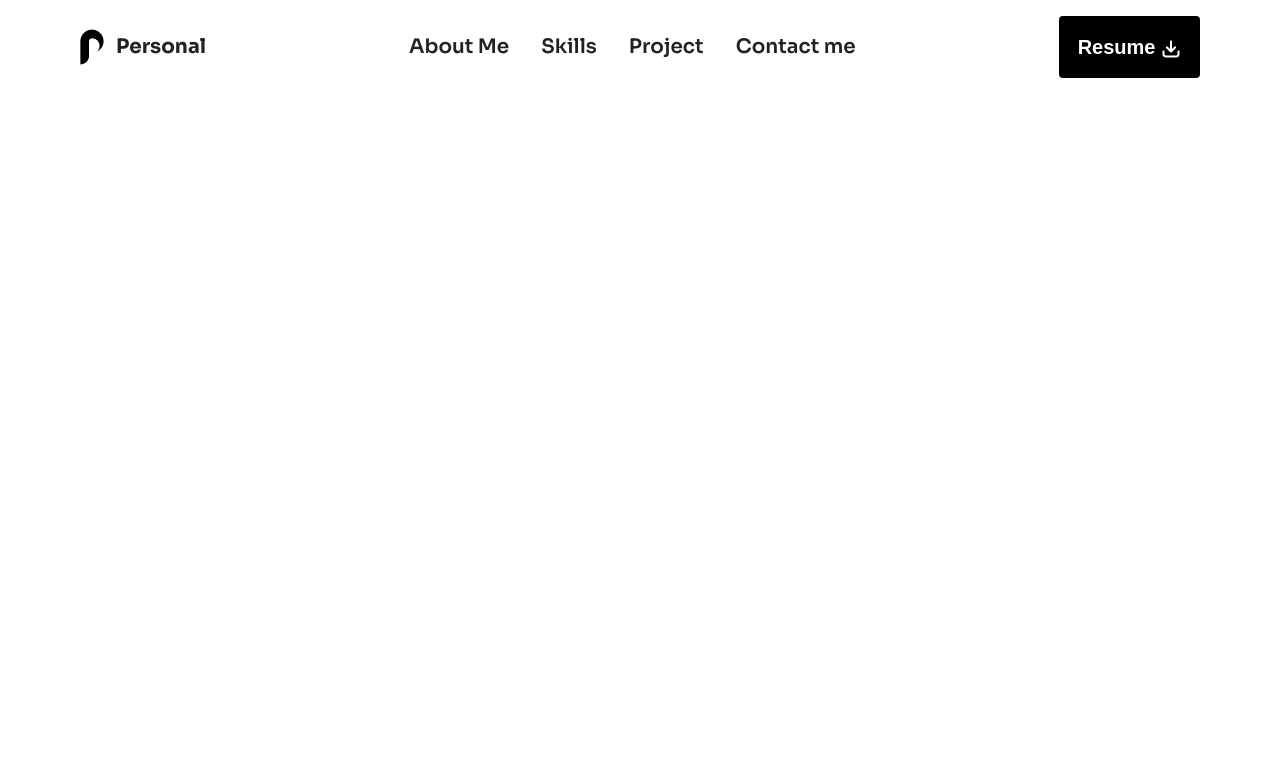
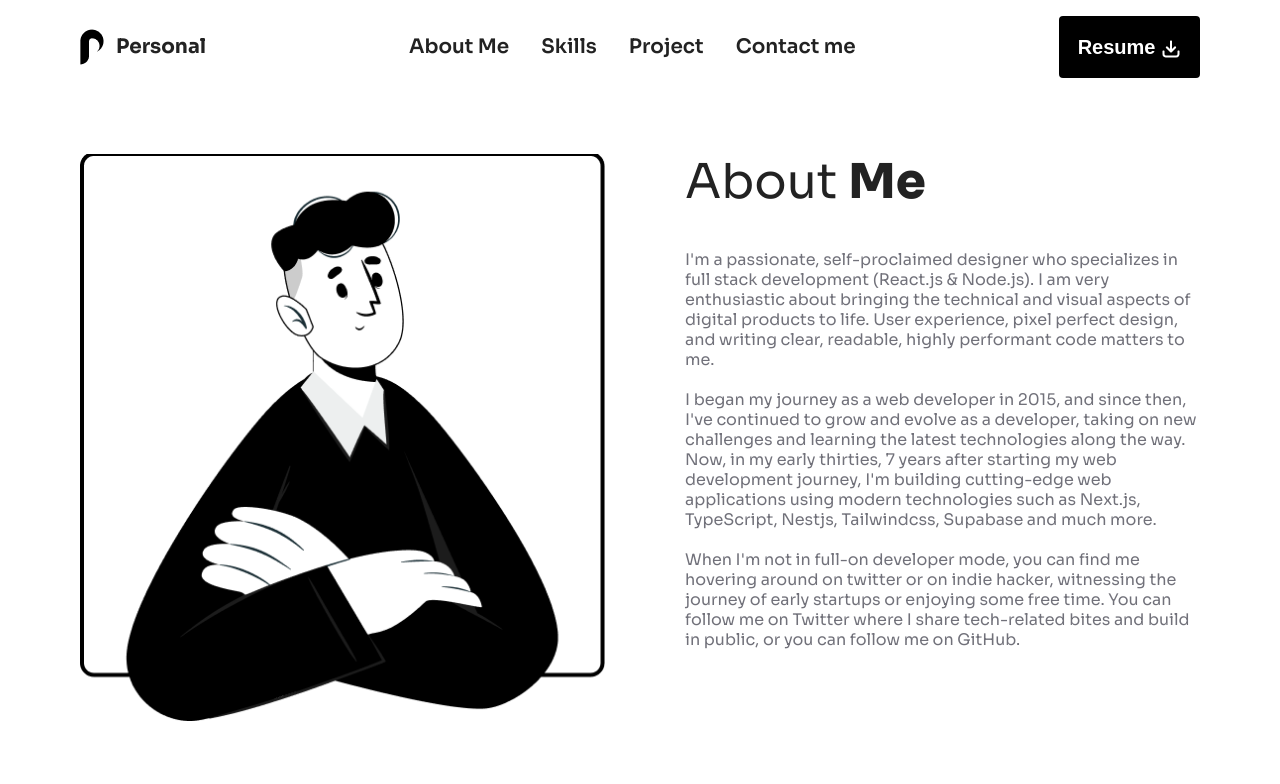
Before and after one commit to neowebor/pfe-2024-1-html-css-figma-template, a plain HTML site: page index.html in a window 1280 px wide. Drawn offline with Linux system fonts and the light colour scheme.

Commit message:
Add about-me section (styles, images)

```diff
--- /dev/null
+++ b/assets/css/about-me-section.css
@@ -0,0 +1,66 @@
+.about-me-section {
+  padding: 44px 0 40px;
+}
+
+.about-me-section-content {
+  padding-top: 40px;
+  display: flex;
+  flex-direction: column;
+  gap: 20px;
+}
+
+.about-me-section-image {
+  width: 336px;
+}
+
+.about-me-section-heading {
+  padding-bottom: 20px;
+}
+
+.about-me-section-text {
+  color: var(--zinc-500);
+}
+
+@media screen and (min-width: 380px) and (max-width: 1200px){
+  .about-me-section-text {
+    text-align: justify;
+  }
+}
+
+@media screen and (min-width: 600px) and (max-width: 1200px){
+  .about-me-section-image-wrap {
+    display: flex;
+    justify-content: center;
+  }
+
+  .about-me-section-heading {
+    text-align: center;
+  }
+}
+
+@media screen and (min-width: 992px) {
+  .about-me-section-image {
+    width: 525px;
+  }
+}
+
+@media screen and (min-width: 1200px) {
+  .about-me-container {
+    display: flex;
+    gap: 80px;
+  }
+
+  .about-me-section {
+    padding: 60px 0;
+  }
+
+  .about-me-section-content {
+    padding: 0;
+  }
+}
+
+@media screen and (min-width: 1400px) {
+  .about-me-section-content {
+    padding-top: 20px;
+  }
+}
--- a/assets/css/style.css
+++ b/assets/css/style.css
@@ -1,3 +1,4 @@
 @import url('./fonts.css');
 @import url('./common.css');
 @import url('./header.css');
+@import url('./about-me-section.css');
--- a/index.html
+++ b/index.html
@@ -12,29 +12,39 @@
       <div class="container header-container">
         <h1 class="heading-h5 bold">
           <a href="#" class="link logo-link">
-            <img src="./assets/icons/site-icon.png" alt="Personal"/>
+            <img src="./assets/icons/site-icon.png" alt="Personal" />
             Personal
           </a>
         </h1>
         <nav class="header-nav">
           <ul class="nav-list">
             <li class="nav-list-item">
-              <a href="#" class="heading-h5 semibold underlined link">About Me</a>
+              <a href="#" class="heading-h5 semibold underlined link"
+                >About Me</a
+              >
             </li>
             <li class="nav-list-item">
               <a href="#" class="heading-h5 semibold underlined link">Skills</a>
             </li>
             <li class="nav-list-item">
-              <a href="#" class="heading-h5 semibold underlined link">Project</a>
+              <a href="#" class="heading-h5 semibold underlined link"
+                >Project</a
+              >
             </li>
             <li class="nav-list-item">
-              <a href="#" class="heading-h5 semibold underlined link">Contact me</a>
+              <a href="#" class="heading-h5 semibold underlined link"
+                >Contact me</a
+              >
             </li>
           </ul>
         </nav>
         <button class="btn resume-btn">
           Resume
-          <img src="./assets/icons/download.png" alt="download icon" class="btn-icon">
+          <img
+            src="./assets/icons/download.png"
+            alt="download icon"
+            class="btn-icon"
+          />
         </button>
         <button class="burger-btn">
           <img
@@ -44,5 +54,45 @@
         </button>
       </div>
     </header>
+
+    <section class="about-me-section">
+      <div class="container about-me-container">
+        <div class="about-me-section-image-wrap">
+          <img
+            src="assets/images/about-me-section-image.png"
+            alt="about-me-image"
+            class="about-me-section-image"
+          />
+        </div>
+        <div class="about-me-section-content">
+          <h2 class="about-me-section-heading display-text">
+            About
+            <span class="display-text extrabold">Me</span>
+          </h2>
+          <p class="about-me-section-text paragraph-2">
+            I'm a passionate, self-proclaimed designer who specializes in full
+            stack development (React.js & Node.js). I am very enthusiastic about
+            bringing the technical and visual aspects of digital products to life.
+            User experience, pixel perfect design, and writing clear, readable,
+            highly performant code matters to me.
+          </p>
+          <p class="about-me-section-text paragraph-2">
+            I began my journey as a web developer in 2015, and since then, I've
+            continued to grow and evolve as a developer, taking on new challenges
+            and learning the latest technologies along the way. Now, in my early
+            thirties, 7 years after starting my web development journey, I'm
+            building cutting-edge web applications using modern technologies such
+            as Next.js, TypeScript, Nestjs, Tailwindcss, Supabase and much more.
+          </p>
+          <p class="about-me-section-text paragraph-2">
+            When I'm not in full-on developer mode, you can find me hovering
+            around on twitter or on indie hacker, witnessing the journey of early
+            startups or enjoying some free time. You can follow me on Twitter
+            where I share tech-related bites and build in public, or you can
+            follow me on GitHub.
+          </p>
+        </div>
+      </div>
+    </section>
   </body>
 </html>
```
Also changed, not shown: assets/images/about-me-section-image.png (added).
